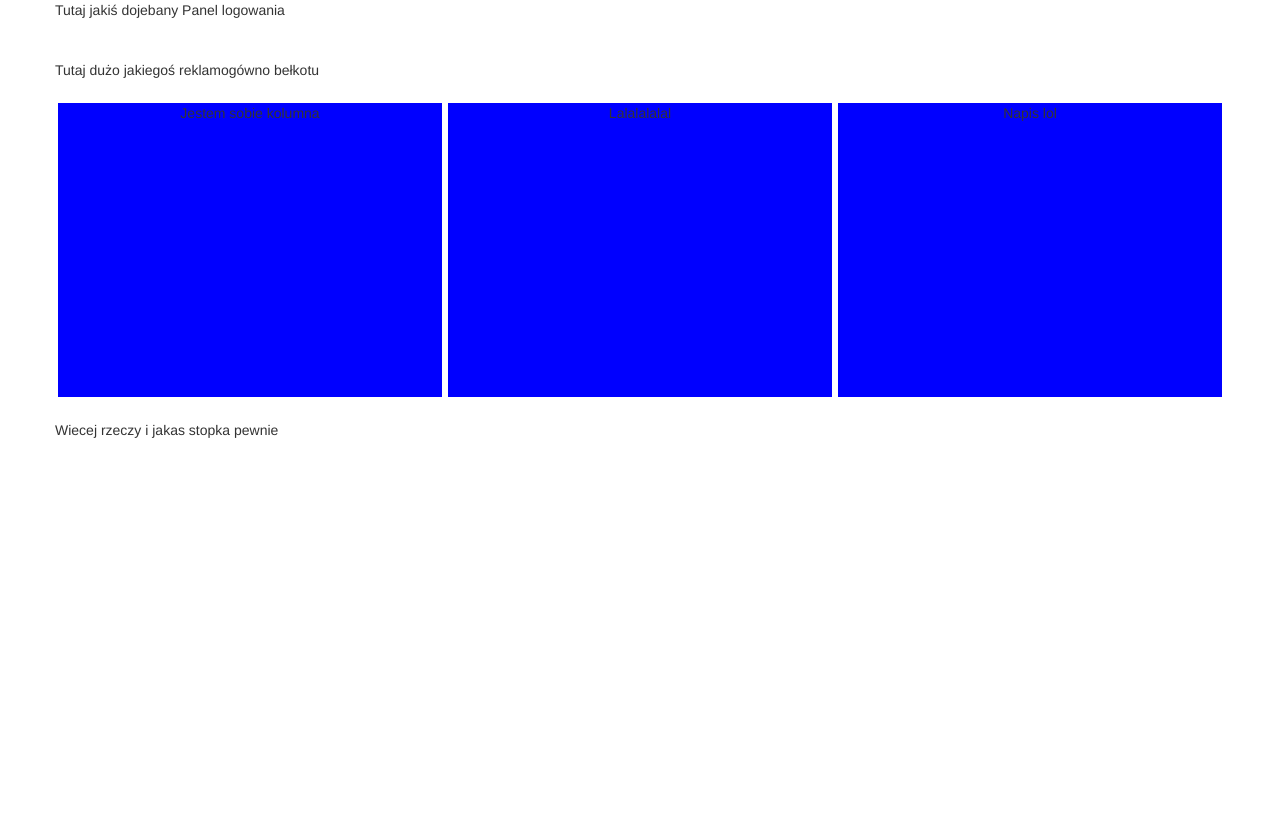
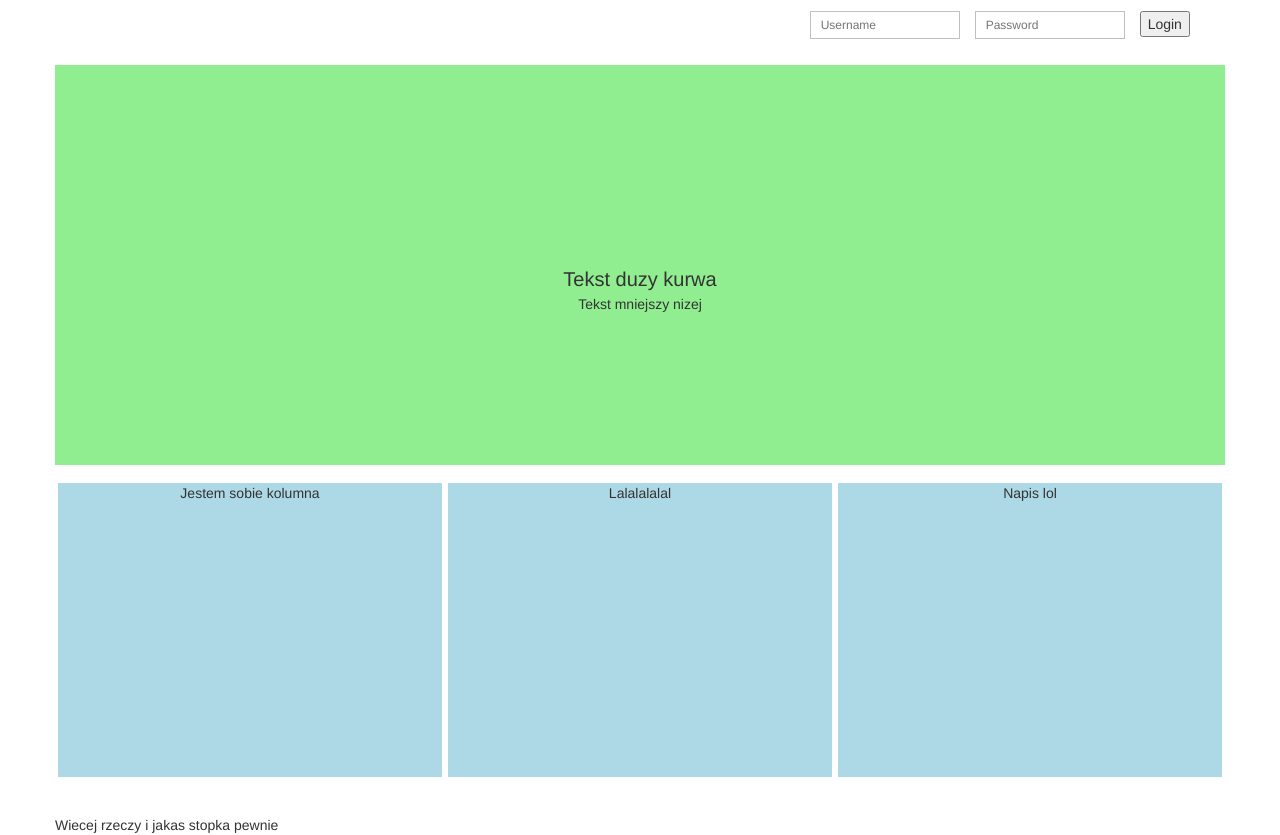
Before and after one commit to plutasnyy/Manage-your-life, a Django app: page / in a window 1280 px wide. Before the commit the page ends 438 px from the top, so only its background shows below. Run offline with Django 3.2, Linux system fonts and the light colour scheme; some libraries are stand-ins or nearby versions.

Commit message:
added login panel in front side

```diff
--- a/main/templates/index.html
+++ b/main/templates/index.html
@@ -17,21 +17,31 @@
 
     <div class="container">
 
-      <div class="row">Tutaj jakiś dojebany Panel logowania </div>
-      <div class="row"></br></br>Tutaj dużo jakiegoś reklamogówno bełkotu</div>
+      <div class="row">
+        <footer>
+            <input id="username" name="username" placeholder="Username" type="text">
+            <input id="password" name="password" placeholder="Password" type="password">
+            <input id="login_button" value="Login" type="submit">
+        </footer>
+      </div>
 
       <div class="row">
-      </br>
-        <div class="col-md-4 col-xs-12 link_box" style="height: 300px;">Jestem sobie kolumna</div>
-        <div class="col-md-4 col-xs-12 link_box" style="height: 300px;">Lalalalalal</div>
-        <div class="col-md-4 col-xs-12 link_box" style="height: 300px;">Napis lol</div>
+        <header>
+          <p1>Tekst duzy kurwa</p1>
+          <br>
+          <p2>Tekst mniejszy nizej</p2>
+        </header>
       </div>
 
-      <div class="row"> </br> Wiecej rzeczy i jakas stopka pewnie </div>
+      <div class="row" style="padding-top:15px;">
+        <div class="col-md-4 col-xs-12 link_box">Jestem sobie kolumna</div>
+        <div class="col-md-4 col-xs-12 link_box">Lalalalalal</div>
+        <div class="col-md-4 col-xs-12 link_box">Napis lol</div>
+      </div>
+
+      <div class="row"> <br> Wiecej rzeczy i jakas stopka pewnie </div>
 
     </div>
-
-</html>
 
     <script src="https://ajax.googleapis.com/ajax/libs/jquery/1.11.3/jquery.min.js"></script>
     <script src="https://maxcdn.bootstrapcdn.com/bootstrap/3.3.6/js/bootstrap.min.js"
--- a/static/main_style.css
+++ b/static/main_style.css
@@ -1,7 +1,42 @@
+/*Login panel*/
+footer{
+  padding-right: 3%;
+  padding-top: 11px;
+  height: 50px;
+  float:right;
+}
+
+#username, #password{
+  margin-right: 15px;
+  float:left;
+  height: 28px;
+  padding-left: 10px;
+	font-size: 12px;
+	width: 150px;
+	border: 1px solid silver;
+	inline: 5px solid #ebebeb;
+}
+
+/*Header*/
+header{
+  padding-top: 200px;
+  height: 400px;
+  text-align: center;
+  background-color: lightgreen;
+  margin-top: 15px;
+}
+
+p1{
+  font-size: 20px;
+}
+
+
+/*Boxes*/
 .link_box{
-  width: : : 300;
-  background-color: blue;
+  height: 300px;
+  background-color: lightblue;
   border-style: solid;
   border-color: white;
   text-align: center;
+  margin-bottom:15px;
 }
```
